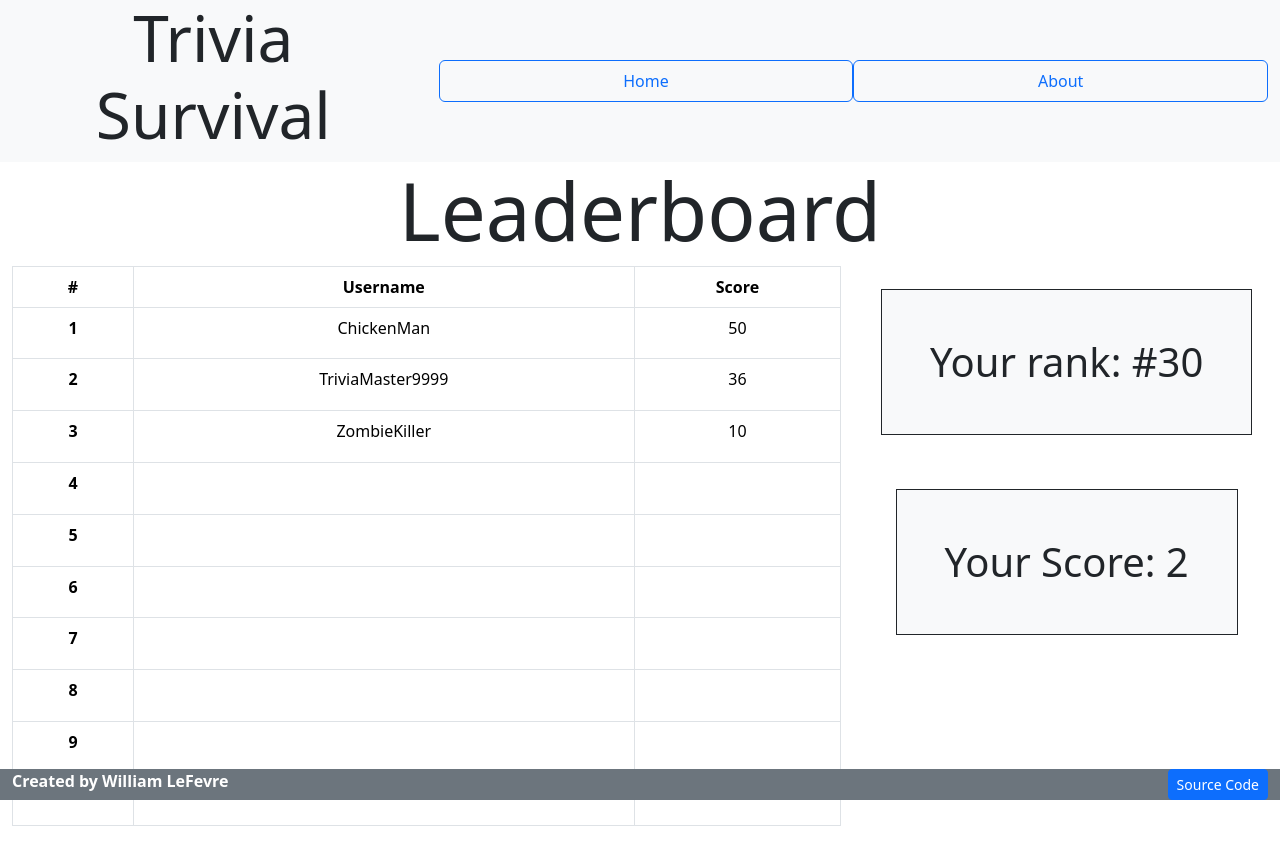
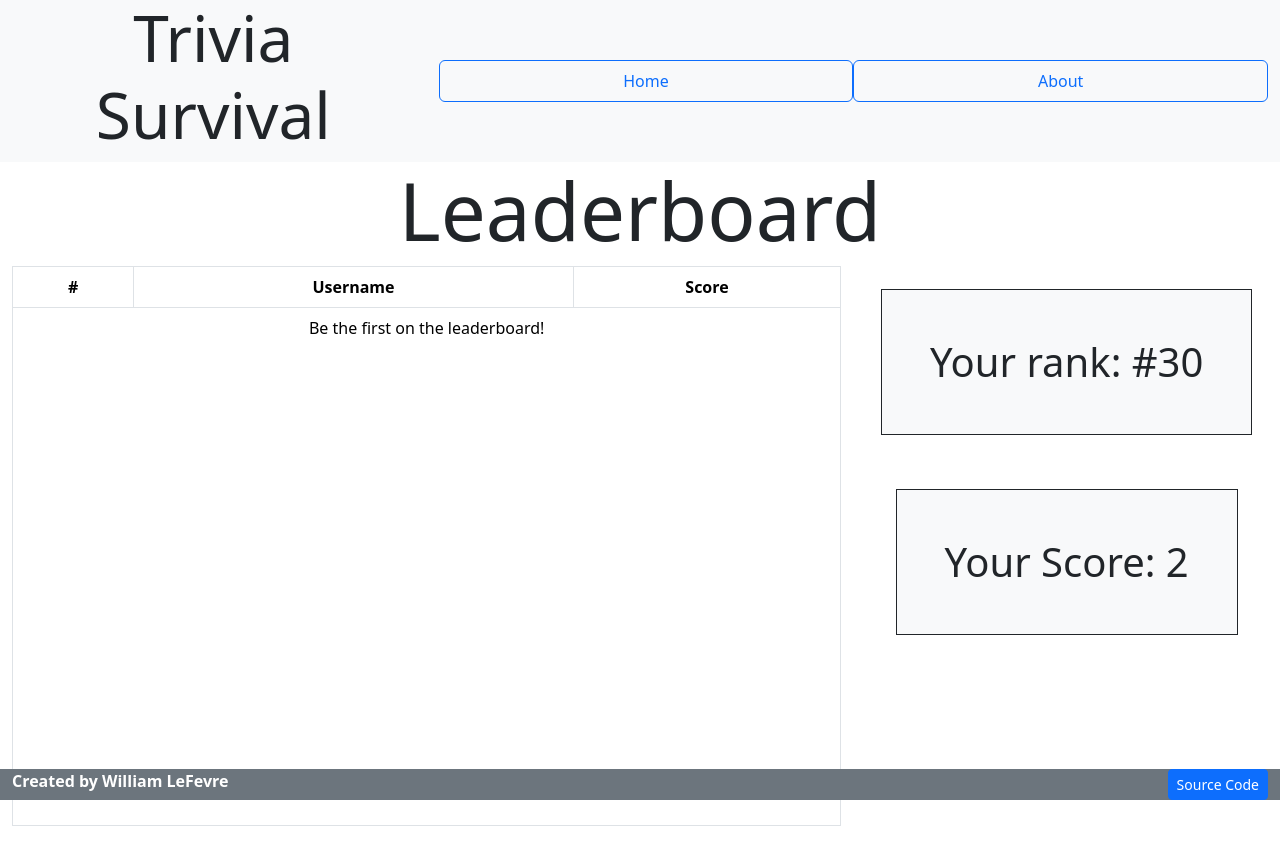
Before and after one commit to WilliamLeFevre/startup, a React (Vite) app: page /leaderboard in a window 1280 px wide. Built offline with nearby package versions, Linux system fonts and the light colour scheme.

Commit message:
Finished intial leaderboard component react

```diff
--- a/src/leaderboard/leaderboard.jsx
+++ b/src/leaderboard/leaderboard.jsx
@@ -9,6 +9,25 @@ export function Leaderboard() {
             setScores(JSON.parse(scoresText))
         }
     }, [])
+
+    const scoreRows = []
+    if (scores.length) {
+        for (const [i, score] of scores.entries()) {
+            scoreRows.push(
+                <tr>
+                    <th scope="row">{i}</th>
+                    <td>{score.name}</td>
+                    <td>{score.score}</td>
+                </tr>
+            )
+        }
+    } else {
+        scoreRows.push(
+            <tr key="0">
+                <td colSpan="3">Be the first on the leaderboard!</td>
+            </tr>
+        )
+    }
 
     return (
         <main>
@@ -29,28 +48,7 @@ export function Leaderboard() {
                                 </tr>
                             </thead>
                             <tbody>
-                                <tr>
-                                    <th scope="row">1</th>
-                                    <td>ChickenMan</td>
-                                    <td>50</td>
-                                </tr>
-                                <tr>
-                                    <th scope="row">2</th>
-                                    <td>TriviaMaster9999</td>
-                                    <td>36</td>
-                                </tr>
-                                <tr>
-                                    <th scope="row">3</th>
-                                    <td>ZombieKiller</td>
-                                    <td>10</td>
-                                </tr>
-                                <tr><th scope="row">4</th><td>&nbsp;</td><td></td></tr>
-                                <tr><th scope="row">5</th><td>&nbsp;</td><td></td></tr>
-                                <tr><th scope="row">6</th><td>&nbsp;</td><td></td></tr>
-                                <tr><th scope="row">7</th><td>&nbsp;</td><td></td></tr>
-                                <tr><th scope="row">8</th><td>&nbsp;</td><td></td></tr>
-                                <tr><th scope="row">9</th><td>&nbsp;</td><td></td></tr>
-                                <tr><th scope="row">10</th><td>&nbsp;</td><td></td></tr>
+                                {scoreRows}
                             </tbody>
                         </table>
                     </div>
```
